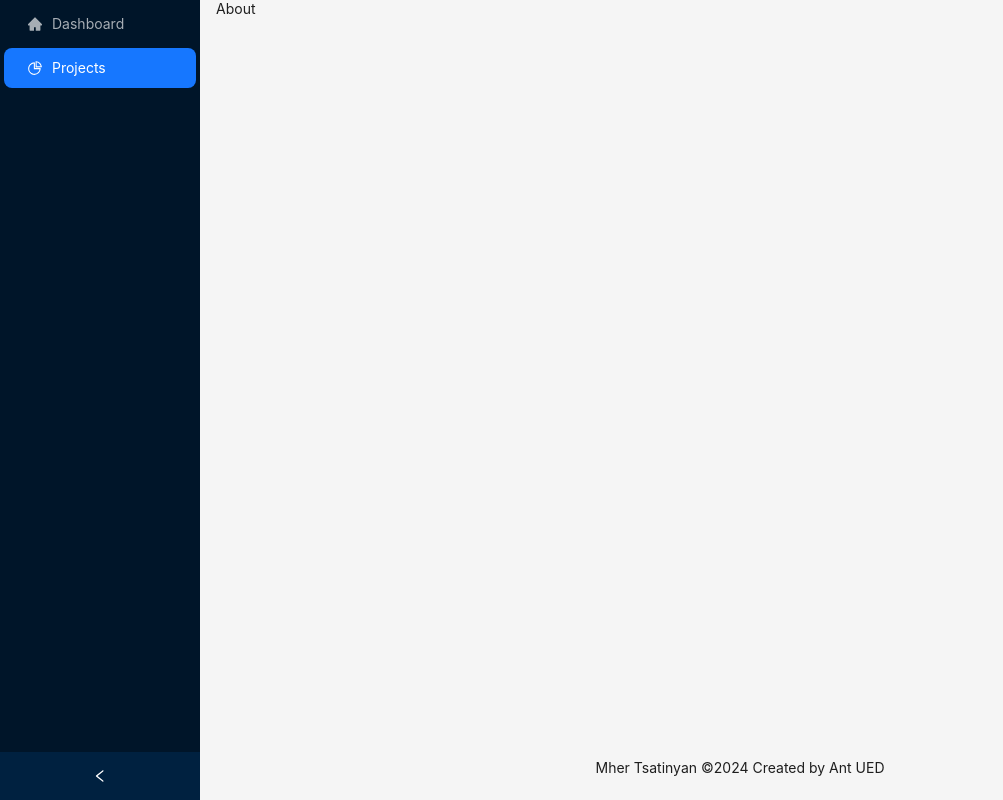
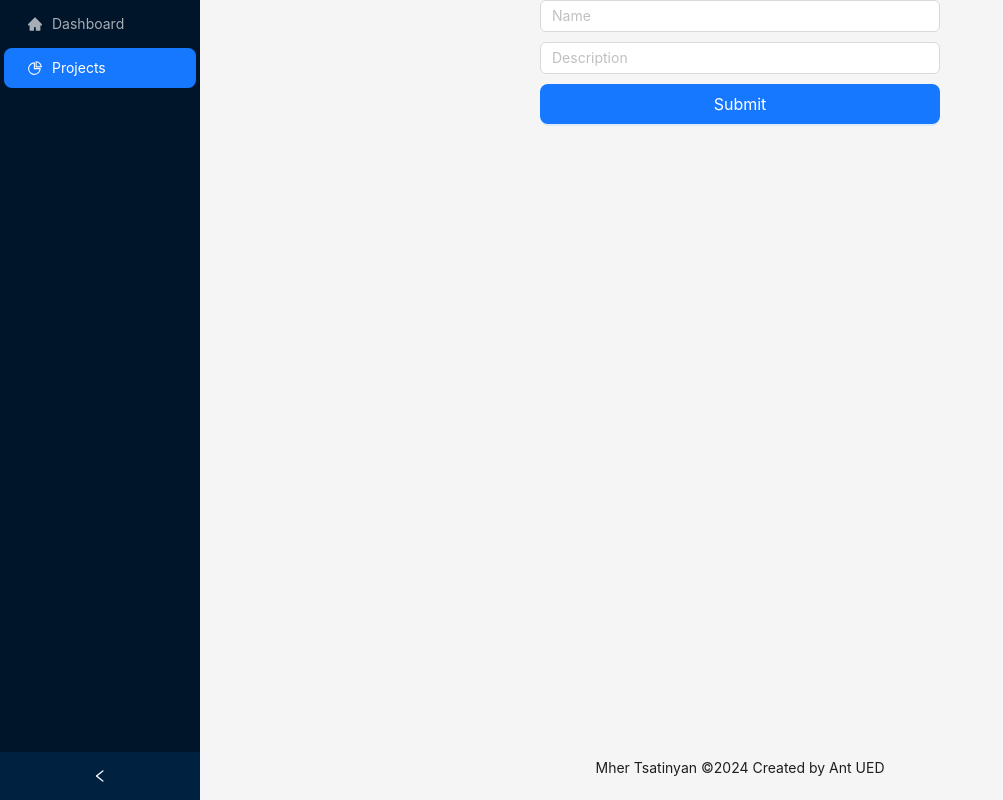
Before and after one commit to LeonMher/titos-art-admin-panel, a React (Vite) app: page / in a window 1280 px wide. Both pictures are taken after a click on the item "Projects". Shown: the whole page, without its empty margins (0-1003 px from the left). Built offline with nearby package versions, Linux system fonts and the light colour scheme; no server answers.

Commit message:
create a form for the projects page using formik and yup. Basic template to be developed later

```diff
--- a/package.json
+++ b/package.json
@@ -14,10 +14,12 @@
   "dependencies": {
     "antd": "^5.17.3",
     "axios": "^1.7.2",
+    "formik": "^2.4.6",
     "react": "^18.2.0",
     "react-dom": "^18.2.0",
     "react-query": "^3.39.3",
-    "react-router-dom": "^6.23.1"
+    "react-router-dom": "^6.23.1",
+    "yup": "^1.4.0"
   },
   "devDependencies": {
     "@chromatic-com/storybook": "^1.4.0",
--- a/src/App.css
+++ b/src/App.css
@@ -40,3 +40,13 @@
 .read-the-docs {
   color: #888;
 } */
+
+
+.project-page-form-wrapper{
+  display: flex;
+  flex-direction: column;
+  justify-content: center;
+
+  gap: 10px;
+  width: 400px;
+}
--- a/src/components/shared/input/Input.tsx
+++ b/src/components/shared/input/Input.tsx
@@ -2,6 +2,12 @@ import { Input as AntInput } from "antd"
 
 type InputProps = {
     type?: string
+    name?: string
+    id?: string
+    placeholder? : string
+    onChange?: (event: React.ChangeEvent<HTMLInputElement>) => void
+    onBlur?: (event: React.FocusEvent<HTMLInputElement>) => void
+    value?: string
 }
 
 export const Input = ({type='text', ...props}: InputProps) =>{
--- a/src/layout/LayoutComponent.tsx
+++ b/src/layout/LayoutComponent.tsx
@@ -28,7 +28,7 @@ const LayoutComponent: React.FC<LayoutComponentProps> = ({ collapsed, setCollaps
         <div className="logo" />
         <Menu theme="dark" mode="inline" items={items} />
       </Sider>
-      <Layout>
+      <Layout style={{height: '100vh', display: 'flex', justifyContent: 'center', alignItems: 'center'}}>
         <Content style={{ margin: '0 16px' }}>
           <Routes>
             <Route path="/" element={<Dashboard/>} />
--- a/src/pages/Projects.tsx
+++ b/src/pages/Projects.tsx
@@ -1,8 +1,36 @@
+import { Input } from "../components/shared/input/Input"
+import { Button } from "../components/shared/button/Button"
+import { useFormik } from "formik"
+import * as Yup from 'yup'
+import '../App.css'
+
+
+const validationSchema = Yup.object().shape({
+    name: Yup.string().required('Name is required'),
+    description: Yup.string().required('Description is required'),
+})
 const Projects = () =>{
+
+    const formik = useFormik({
+        initialValues: {
+            name: '',
+            description: ''
+        },
+        onSubmit: (values) => {
+            console.log(values)
+        },
+        validationSchema: validationSchema
+    })
     return(
-        <>
-            About
-        </>
+        <form>
+            <div className="project-page-form-wrapper">
+            <Input name='name' id='name' placeholder='Name' onChange={formik.handleChange}  onBlur={formik.handleBlur} value={formik.values.name}/>
+            {formik.touched.name && formik.errors.name ? <p className='text-red-500'>{formik.errors.name}</p> : null}
+            <Input name='description' id='description' placeholder='Description' onChange={formik.handleChange}  onBlur={formik.handleBlur} value={formik.values.description}/>
+            {formik.touched.description && formik.errors.description ? <p className='text-red-500'>{formik.errors.description}</p> : null}
+            <Button type='primary' size='large' onClick={formik.handleSubmit}>Submit</Button>
+        </div>
+        </form>
     )
 }
 
```
Also changed, not shown: 1 other file (tests, documents, lock files or other folders).
